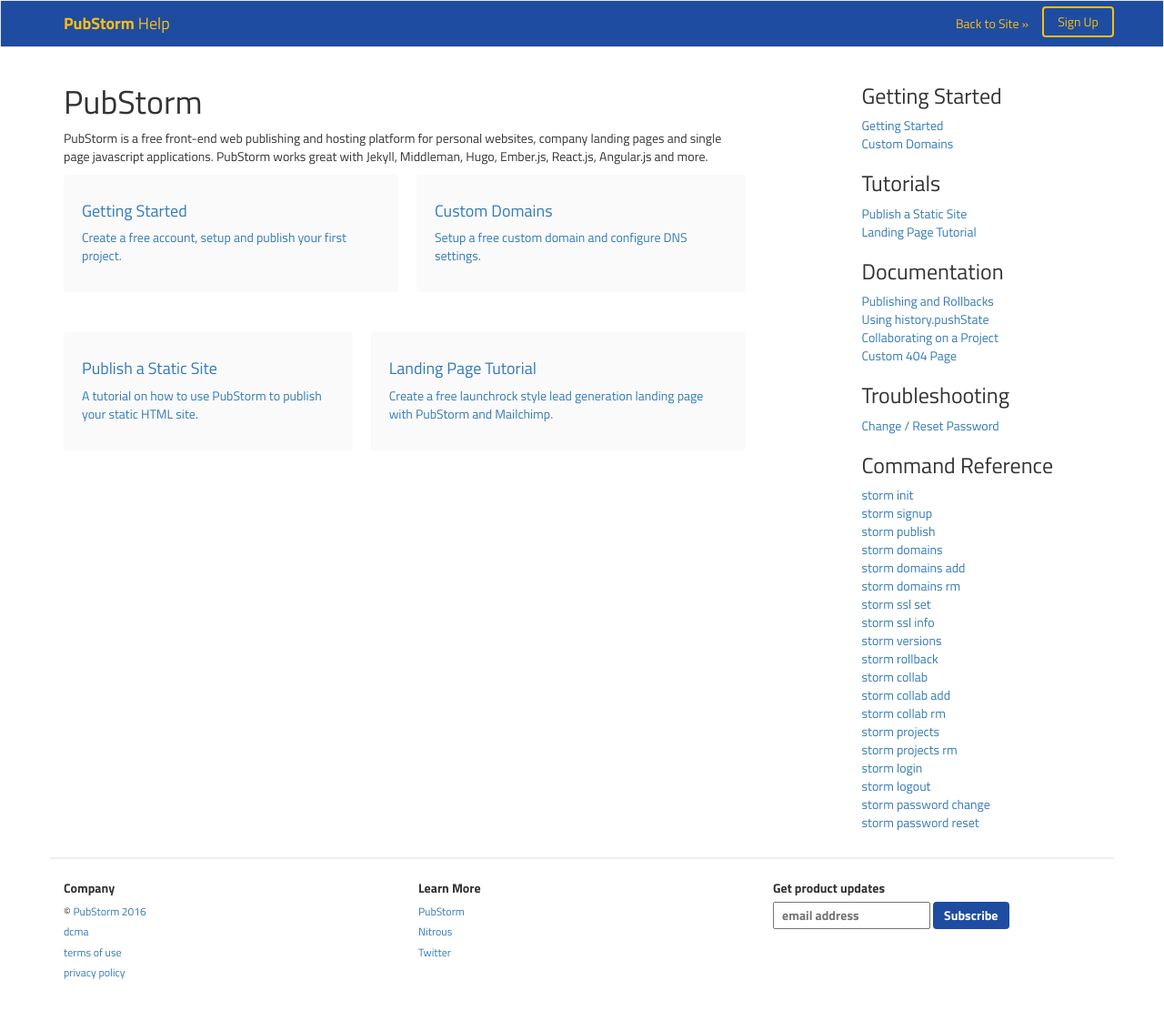
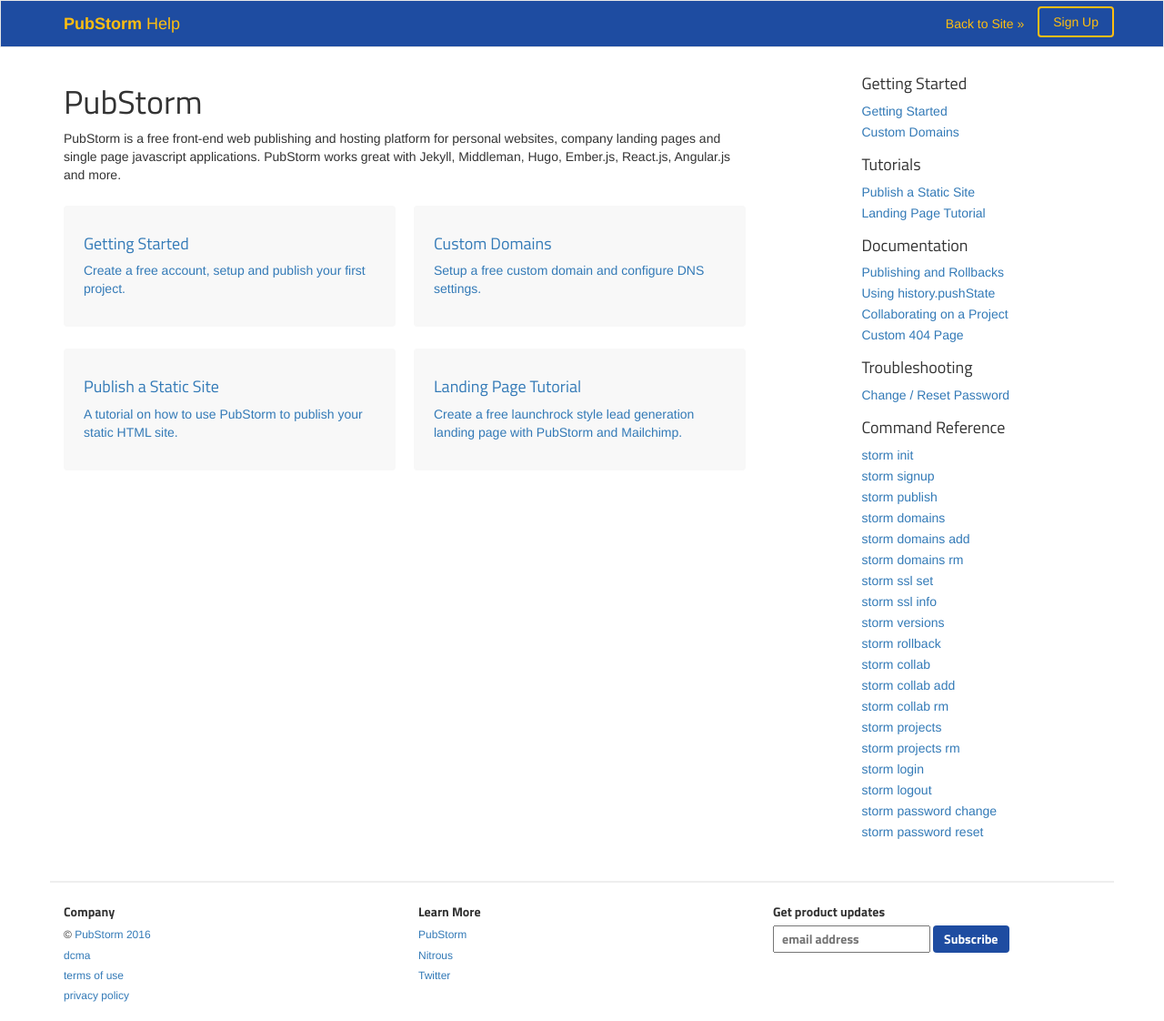
Before and after one commit to nitrous-io/help, a Jekyll site: the page built from index.html, in a window 1280 px wide. Shown: the whole page at 91% size. Built offline with Jekyll 4.4.1, drawn with Linux system fonts in a browser that asks for light colours; before the commit the page ends 1096 px from its top, so only the background shows below that.

Commit message:
adding favicon and fixing mobile menu

```diff
--- a/_includes/header.html
+++ b/_includes/header.html
@@ -9,6 +9,7 @@
     <meta name="author" content="pubstorm" />
     <link href="http://feeds.feedburner.com/pubstorm" rel="alternate" title="pubstorm" type="application/atom+xml" />
     <link href="/humans.txt" rel="author" type="text/plain">
+    <link rel='icon' href='/images/favicon.ico'>
 
     <!-- HTML5 shim and Respond.js for IE8 support of HTML5 elements and media queries -->
     <!-- WARNING: Respond.js doesn't work if you view the page via file:// -->
--- a/_includes/mobile-nav.html
+++ b/_includes/mobile-nav.html
@@ -1,4 +1,6 @@
 <nav class="mobile-nav" id="mobile-nav">
-  <a id="mmenu-x" class="menu-close">X</a>
+  <a id="mmenu-x">
+    <span class="glyphicon glyphicon-remove" aria-hidden="true"></span>
+  </a>
   {% include nav-content.html %}
 </nav>
--- a/_includes/nav-content.html
+++ b/_includes/nav-content.html
@@ -1,6 +1,6 @@
 {% if site.categories.getting-started != null %}
 {% assign posts = site.categories.getting-started | sort: 'navorder' %}
-<h3>Getting Started</h3>
+<h4>Getting Started</h4>
 <ul class="links">
   {% for post in posts %}
     {% unless post.draft %}
@@ -12,7 +12,7 @@
 
 {% if site.categories.tutorials != null %}
 {% assign posts = site.categories.tutorials | sort: 'navorder' %}
-<h3>Tutorials</h3>
+<h4>Tutorials</h4>
 <ul class="links">
   {% for post in posts %}
     {% unless post.draft %}
@@ -24,7 +24,7 @@
 
 {% if site.categories.documentation != null %}
 {% assign posts = site.categories.documentation | sort: 'navorder' %}
-<h3>Documentation</h3>
+<h4>Documentation</h4>
 <ul class="links">
   {% for post in posts %}
     {% unless post.draft %}
@@ -36,7 +36,7 @@
 
 {% if site.categories.troubleshooting != null %}
 {% assign posts = site.categories.troubleshooting | sort: 'navorder' %}
-<h3>Troubleshooting</h3>
+<h4>Troubleshooting</h4>
 <ul class="links">
   {% for post in posts %}
     {% unless post.draft %}
@@ -48,7 +48,7 @@
 
 {% if site.categories.command-reference != null %}
 {% assign posts = site.categories.command-reference | sort: 'navorder' %}
-<h3>Command Reference</h3>
+<h4>Command Reference</h4>
 <ul class="links">
   {% for post in posts %}
     {% unless post.draft %}
--- a/_layouts/default.html
+++ b/_layouts/default.html
@@ -1,5 +1,5 @@
 {% include header.html %}
-<body>
+<body id="main-body">
   {% include mobile-nav.html %}
   {% include navbar.html %}
   <div class="container">
--- a/css/pubstorm.sass
+++ b/css/pubstorm.sass
@@ -4,15 +4,17 @@
 @import 'variables'
 
 .getting-started-intro
-  margin: 0 0 24px
+  margin: 24px 0
   display: flex
   justify-content: space-around
   flex-wrap: row wrap
-  flex-direction: column
 
 a.info-block
-  margin: 0 0 20px
-  background: #fafafa
+  margin: 0 20px 0 0
+  min-height: 0
+  flex: 1 0 0
+  background: #f8f8f8
+  border: 2px solid #f8f8f8
   padding: 20px
   text-decoration: none
   border-radius: 4px
@@ -20,7 +22,7 @@ a.info-block
     text-decoration: none
     color: #333
     cursor: pointer
-    background: #f3f3fa
+    border-color: $brandBlue
 
 .fb-li
   display: flex
@@ -46,8 +48,11 @@ a.info-block
 .sidenav
   ul
     list-style: none
-    margin: 0
+    margin: 0 0 16px
     padding: 0
+    li
+      font-size: 14px
+      margin: 3px 0
 
 .starter-item
   display: flex
--- a/css/screen.sass
+++ b/css/screen.sass
@@ -4,17 +4,20 @@
 @import 'variables'
 
 body
-  font-family: "Titillium Web", "Helvetica Neue", Helvetica, Arial, sans-serif
+  font-family: Helvetica, Arial, sans-serif
 
 img
   max-width: 100%
   height: auto
   display: block
 
+h1, h2, h3, h4, h5, h6
+  font-family: "Titillium Web", "Helvetica Neue", Helvetica, Arial, sans-serif
+
 .mobile-nav
   display: none
   position: fixed
-  padding: 0 20px
+  padding: 0px 20px
   top: 0
   left: 0
   width: 100%
@@ -24,15 +27,14 @@ img
   background: rgba(255,255,255,0.95)
   overflow: auto
 
-  .menu-close
+  #mmenu-x
     position: absolute
-    top: 0px
-    right: 45px
-    font-size: 36px
-    text-decoration: none
-    text-transform: lowercase
-    font-family: 'Lato', serif
+    top: 10px
+    right: 40px
     cursor: pointer
+    .glyphicon.glyphicon-remove
+      font-size: 30px
+      font-weight: normal
 
 .navbar
   border-radius: 0
--- a/javascripts/pubstorm.js
+++ b/javascripts/pubstorm.js
@@ -1,9 +1,11 @@
 $(document).ready( function() {
   $('#mmenu').click( function() {
     $('#mobile-nav').show();
+    $('#main-body').css('overflow-y', 'hidden');
   });
 
   $('#mmenu-x').click( function() {
     $('#mobile-nav').hide();
+    $('#main-body').css('overflow-y', 'auto');
   });
 });
```
